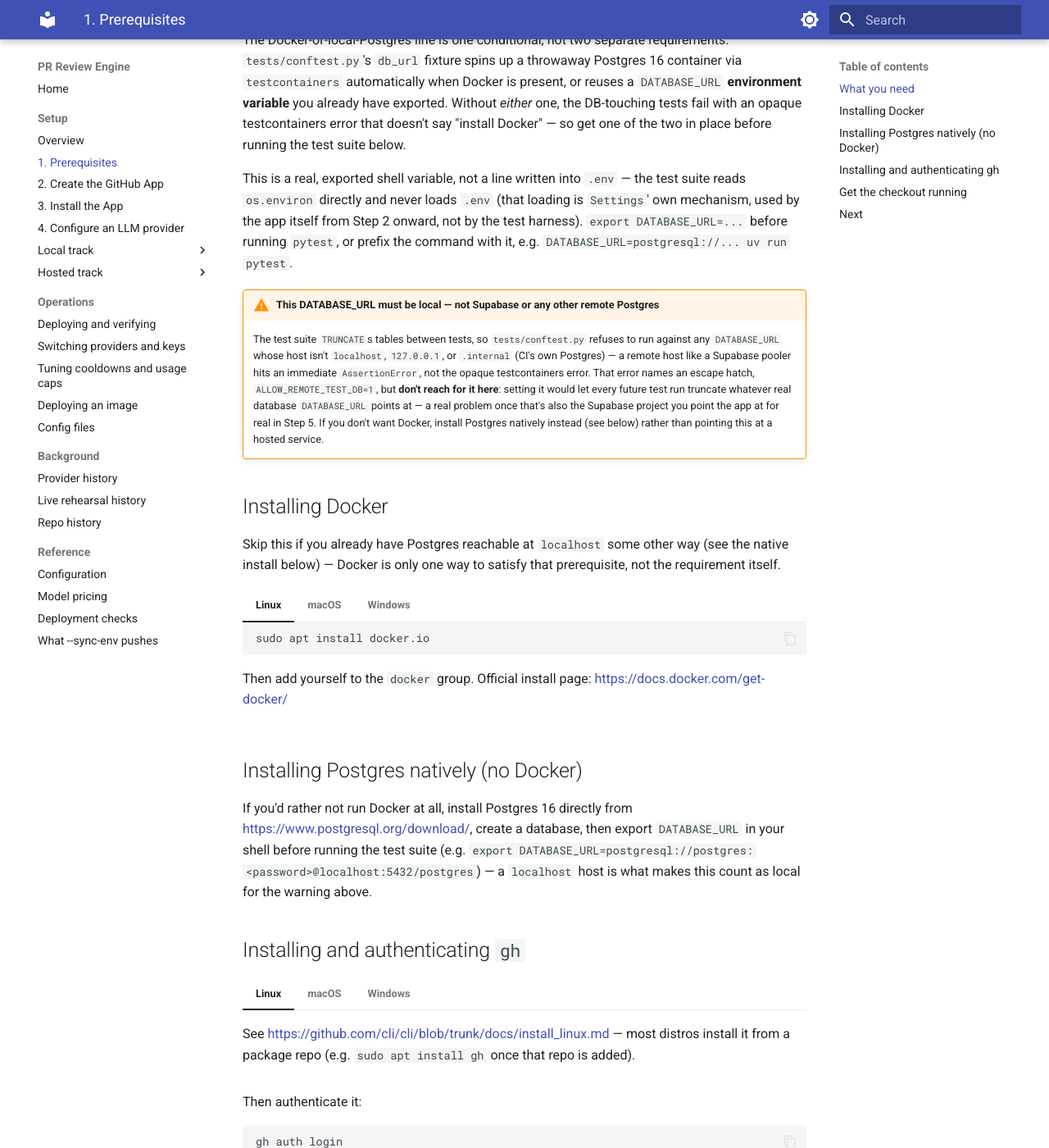
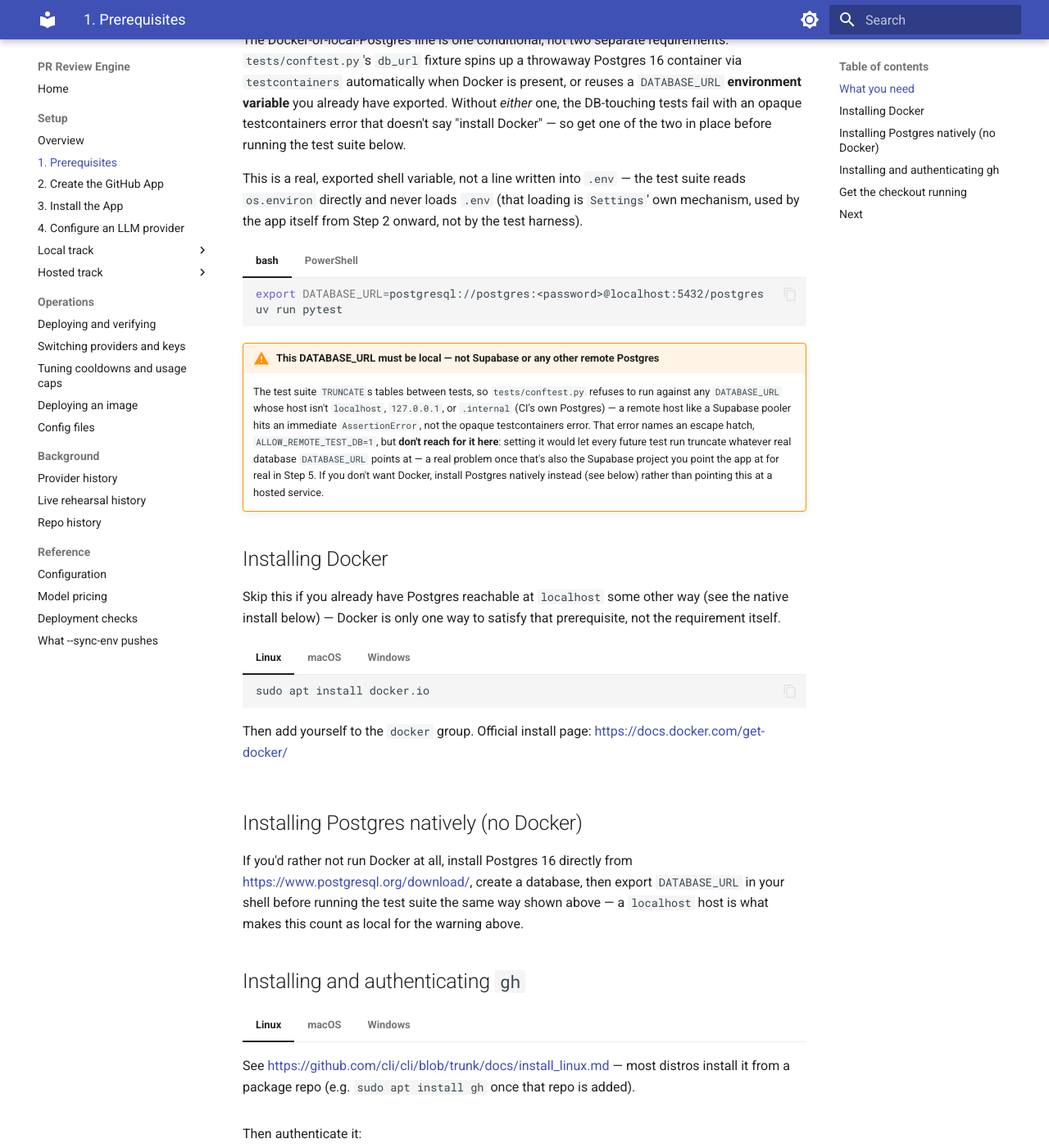
Before and after one commit to SomeoneSomewhereelse/pr-review-bot, an MkDocs documentation site: the page built from guide/setup/01-prerequisites.md, in a window 1280 px wide and 1400 px high, scrolled down 883 px. Shown: the whole window at 82% size. Built offline with MkDocs 1.6.1 and Material for MkDocs 9.7.7, drawn with Linux system fonts in a browser that asks for light colours; some of the changed text lies outside the part shown.

Commit message:
docs: fix bash-only DATABASE_URL examples in the prerequisites guide
`DATABASE_URL=postgresql://... uv run pytest` and `export DATABASE_URL=...`
are bash/POSIX syntax that doesn't work verbatim in PowerShell -- confirmed
live on native Windows. Switched the three spots on this page to the same
bash/PowerShell tab convention ("=== \"bash\"" / "=== \"PowerShell\"") already
used elsewhere in this guide, with PowerShell's equivalent being
$env:DATABASE_URL = "...".

Co-Authored-By: Claude Sonnet 5 <noreply@anthropic.com>
Claude-Session: https://claude.ai/code/session_018LYAaMYXUswyf8jk777Pu2

````diff
--- a/guide/setup/01-prerequisites.md
+++ b/guide/setup/01-prerequisites.md
@@ -47,9 +47,21 @@ of the two in place before running the test suite below.
 This is a real, exported shell variable, not a line written into `.env` —
 the test suite reads `os.environ` directly and never loads `.env` (that
 loading is `Settings`' own mechanism, used by the app itself from Step 2
-onward, not by the test harness). `export DATABASE_URL=...` before running
-`pytest`, or prefix the command with it, e.g.
-`DATABASE_URL=postgresql://... uv run pytest`.
+onward, not by the test harness).
+
+=== "bash"
+
+    ```bash
+    export DATABASE_URL=postgresql://postgres:<password>@localhost:5432/postgres
+    uv run pytest
+    ```
+
+=== "PowerShell"
+
+    ```powershell
+    $env:DATABASE_URL = "postgresql://postgres:<password>@localhost:5432/postgres"
+    uv run pytest
+    ```
 
 !!! warning "This DATABASE_URL must be local — not Supabase or any other remote Postgres"
     The test suite `TRUNCATE`s tables between tests, so `tests/conftest.py`
@@ -99,10 +111,9 @@ that prerequisite, not the requirement itself.
 
 If you'd rather not run Docker at all, install Postgres 16 directly from
 <https://www.postgresql.org/download/>, create a database, then export
-`DATABASE_URL` in your shell before running the test suite (e.g.
-`export DATABASE_URL=postgresql://postgres:<password>@localhost:5432/postgres`)
-— a `localhost` host is what makes this count as local for the warning
-above.
+`DATABASE_URL` in your shell before running the test suite the same way
+shown above — a `localhost` host is what makes this count as local for the
+warning above.
 
 ## Installing and authenticating `gh`
 
@@ -160,8 +171,11 @@ With Python, uv, git, and Docker (or a local Postgres exported as
 git clone <your-fork-or-clone-url>   # e.g. https://github.com/<you>/pr-review-bot.git
 cd pr-review-bot   # or whatever your clone created
 uv sync
-uv run pytest   # if you're not using Docker: DATABASE_URL=postgresql://... uv run pytest
+uv run pytest
 ```
+
+If you're not using Docker, export `DATABASE_URL` first as shown earlier on
+this page, then run `uv run pytest`.
 
 `<your-fork-or-clone-url>` is whatever URL you're getting this project's
 source from — your own fork if you plan to push changes anywhere, or a
````
